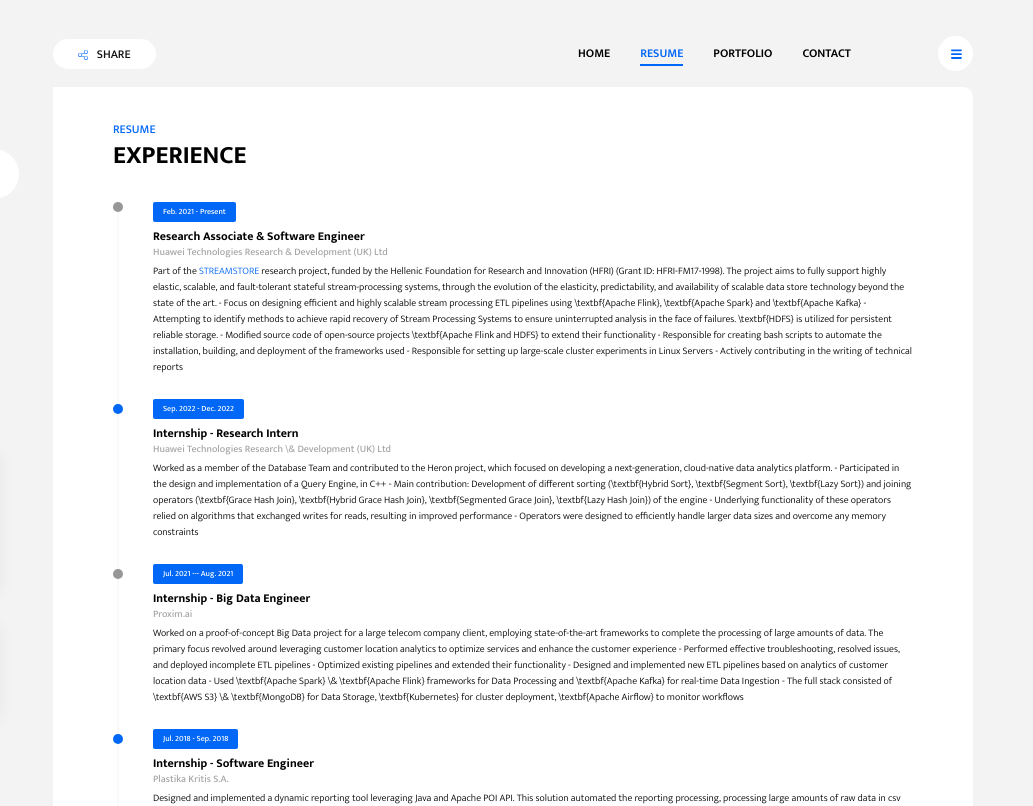
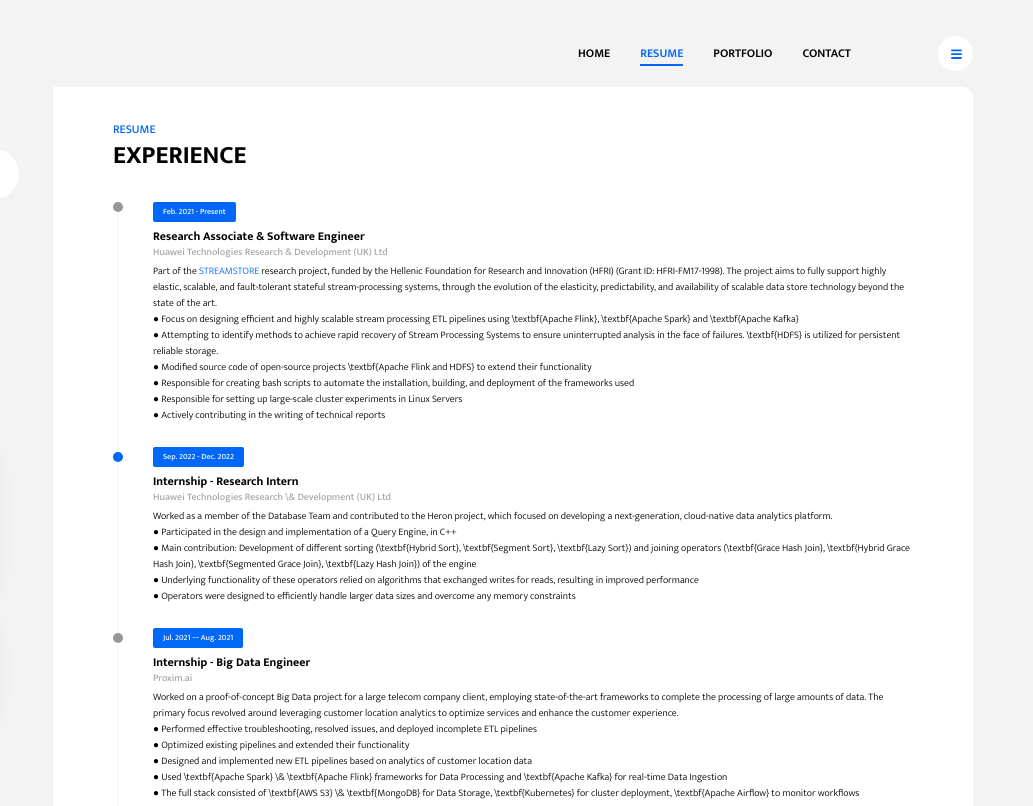
Before and after one commit to skalogerakis/skalogerakis.github.io, a plain HTML site: page resume.html in a window 1280 px wide. Shown: the top 806 px of the page, 247-1280 px from the left. Drawn offline with Linux system fonts and the light colour scheme.

Commit message:
Got rid of the share button and added new section in resume

```diff
--- a/resume.html
+++ b/resume.html
@@ -13,8 +13,9 @@
 
 <body>
     <header>
-        <button class="btn btn-white btn-share ml-auto mr-3 ml-md-0 mr-md-auto"><img src="assets/images/share.svg" alt="share" class="btn-img">
-            SHARE</button>
+        <!-- <button class="btn btn-white btn-share ml-auto mr-3 ml-md-0 mr-md-auto"><img src="assets/images/share.svg" alt="share" class="btn-img">
+            SHARE</button> -->
+        <div class="ml-auto mr-3 ml-md-0 mr-md-auto"></div>
         <nav class="collapsible-nav" id="collapsible-nav">
             <a href="index.html" class="nav-link">HOME</a>
             <a href="resume.html" class="nav-link active">RESUME</a>
@@ -83,39 +84,39 @@
                                 <span class="badge badge-primary">Feb. 2021 - Present</span>
                                 <h6 class="time-line-item-title">Research Associate & Software Engineer</h6>
                                 <p class="time-line-item-subtitle">Huawei Technologies Research & Development (UK) Ltd</p>
-                                <p class="time-line-item-content">Part of the <a href="https://streamstore-project.eu/">STREAMSTORE</a> research project, funded by the Hellenic Foundation for Research and Innovation (HFRI) (Grant ID: HFRI-FM17-1998). The project aims to fully support highly elastic, scalable, and fault-tolerant stateful stream-processing systems, through the evolution of the elasticity, predictability, and availability of scalable data store technology beyond the state of the art.
+                                <p class="time-line-item-content">Part of the <a href="https://streamstore-project.eu/">STREAMSTORE</a> research project, funded by the Hellenic Foundation for Research and Innovation (HFRI) (Grant ID: HFRI-FM17-1998). The project aims to fully support highly elastic, scalable, and fault-tolerant stateful stream-processing systems, through the evolution of the elasticity, predictability, and availability of scalable data store technology beyond the state of the art.</p>
 
-                                - Focus on designing efficient and highly scalable stream processing ETL pipelines using \textbf{Apache Flink}, \textbf{Apache Spark} and \textbf{Apache Kafka}
-                                - Attempting to identify methods to achieve rapid recovery of Stream Processing Systems to ensure uninterrupted analysis in the face of failures. \textbf{HDFS} is utilized for persistent reliable storage.
-                                - Modified source code of open-source projects \textbf{Apache Flink and HDFS} to extend their functionality
-                                - Responsible for creating bash scripts to automate the installation, building, and deployment of the frameworks used
-                                -   Responsible for setting up large-scale cluster experiments in Linux Servers
-                                - Actively contributing in the writing of technical reports
+                                <p class="time-line-item-content"> ● Focus on designing efficient and highly scalable stream processing ETL pipelines using \textbf{Apache Flink}, \textbf{Apache Spark} and \textbf{Apache Kafka}</p>
+                                <p class="time-line-item-content"> ● Attempting to identify methods to achieve rapid recovery of Stream Processing Systems to ensure uninterrupted analysis in the face of failures. \textbf{HDFS} is utilized for persistent reliable storage.</p>
+                                <p class="time-line-item-content"> ● Modified source code of open-source projects \textbf{Apache Flink and HDFS} to extend their functionality</p>
+                                <p class="time-line-item-content"> ● Responsible for creating bash scripts to automate the installation, building, and deployment of the frameworks used</p>
+                                <p class="time-line-item-content"> ● Responsible for setting up large-scale cluster experiments in Linux Servers</p>
+                                <p class="time-line-item-content"> ● Actively contributing in the writing of technical reports</p>
 
                             </li>
                             <li class="time-line-item">
                                 <span class="badge badge-primary">Sep. 2022 - Dec. 2022</span>
                                 <h6 class="time-line-item-title">Internship - Research Intern</h6>
                                 <p class="time-line-item-subtitle">Huawei Technologies Research \& Development (UK) Ltd</p>
-                                <p class="time-line-item-content">Worked as a member of the Database Team and contributed to the Heron project, which focused on developing a next-generation, cloud-native data analytics platform.
+                                <p class="time-line-item-content">Worked as a member of the Database Team and contributed to the Heron project, which focused on developing a next-generation, cloud-native data analytics platform.</p>
 
-                                    - Participated in the design and implementation of a Query Engine, in C++
-                                    - Main contribution: Development of different sorting (\textbf{Hybrid Sort}, \textbf{Segment Sort}, \textbf{Lazy Sort}) and joining operators (\textbf{Grace Hash Join}, \textbf{Hybrid Grace Hash Join}, \textbf{Segmented Grace Join}, \textbf{Lazy Hash Join}) of the engine
-                                    - Underlying functionality of these operators relied on algorithms that exchanged writes for reads, resulting in improved performance
-                                    - Operators were designed to efficiently handle larger data sizes and overcome any memory constraints
+                                <p class="time-line-item-content"> ● Participated in the design and implementation of a Query Engine, in C++</p>
+                                <p class="time-line-item-content"> ● Main contribution: Development of different sorting (\textbf{Hybrid Sort}, \textbf{Segment Sort}, \textbf{Lazy Sort}) and joining operators (\textbf{Grace Hash Join}, \textbf{Hybrid Grace Hash Join}, \textbf{Segmented Grace Join}, \textbf{Lazy Hash Join}) of the engine</p>
+                                <p class="time-line-item-content"> ● Underlying functionality of these operators relied on algorithms that exchanged writes for reads, resulting in improved performance</p>
+                                <p class="time-line-item-content"> ● Operators were designed to efficiently handle larger data sizes and overcome any memory constraints</p>
 
                             </li>
                             <li class="time-line-item">
                                 <span class="badge badge-primary">Jul. 2021 --- Aug. 2021</span>
                                 <h6 class="time-line-item-title">Internship - Big Data Engineer</h6>
                                 <p class="time-line-item-subtitle">Proxim.ai</p>
-                                <p class="time-line-item-content">Worked on a proof-of-concept Big Data project for a large telecom company client, employing state-of-the-art frameworks to complete the processing of large amounts of data. The primary focus revolved around leveraging customer location analytics to optimize services and enhance the customer experience
+                                <p class="time-line-item-content">Worked on a proof-of-concept Big Data project for a large telecom company client, employing state-of-the-art frameworks to complete the processing of large amounts of data. The primary focus revolved around leveraging customer location analytics to optimize services and enhance the customer experience.</p>
 
-                                    - Performed effective troubleshooting, resolved issues, and deployed incomplete ETL pipelines
-                                    - Optimized existing pipelines and extended their functionality
-                                    - Designed and implemented new ETL pipelines based on analytics of customer location data
-                                    - Used \textbf{Apache Spark} \& \textbf{Apache Flink} frameworks for Data Processing and \textbf{Apache Kafka} for real-time Data Ingestion
-                                    - The full stack consisted of \textbf{AWS S3} \& \textbf{MongoDB} for Data Storage, \textbf{Kubernetes} for cluster deployment, \textbf{Apache Airflow} to monitor workflows
+                                <p class="time-line-item-content"> ● Performed effective troubleshooting, resolved issues, and deployed incomplete ETL pipelines</p>
+                                <p class="time-line-item-content"> ● Optimized existing pipelines and extended their functionality</p>
+                                <p class="time-line-item-content"> ● Designed and implemented new ETL pipelines based on analytics of customer location data</p>
+                                <p class="time-line-item-content"> ● Used \textbf{Apache Spark} \& \textbf{Apache Flink} frameworks for Data Processing and \textbf{Apache Kafka} for real-time Data Ingestion</p>
+                                <p class="time-line-item-content"> ● The full stack consisted of \textbf{AWS S3} \& \textbf{MongoDB} for Data Storage, \textbf{Kubernetes} for cluster deployment, \textbf{Apache Airflow} to monitor workflows</p>
 
                             </li>
                             <li class="time-line-item">
```
Also changed, not shown: contact.html (+3 -2 lines), index.html (+3 -2 lines), portfolio.html (+3 -2 lines).
